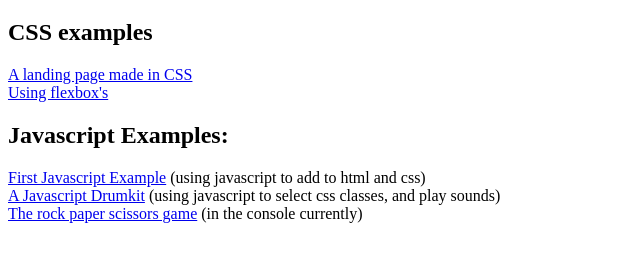
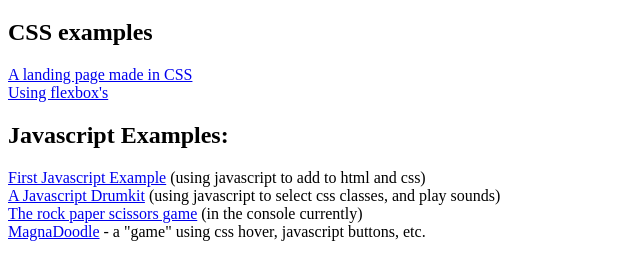
Before and after one commit to leggman7/leggman7.github.io, a plain HTML site: page index.html in a window 1280 px wide. Shown: the part 61-340 px from the top of the page, without its empty margins (0-641 px from the left). Drawn offline with Linux system fonts and the light colour scheme.

Commit message:
Update index.html file to include magnadoodle

```diff
--- a/index.html
+++ b/index.html
@@ -18,7 +18,8 @@
   <div><a href="./javascript_example1/javascript_example1.html">First Javascript Example</a> (using javascript to add to html and css)</div>
   <div><a href="./javascript_drumkit/index.html">A Javascript Drumkit</a> (using javascript to select css classes, and play sounds) </div>
   <div><a href="./Rock_Paper_Scissors/rock_paper_scissors.html">The rock paper scissors game<a/> (in the console currently)</div>
-</div>
+    <div><a href="./etch_a_sketch/etch.html">MagnaDoodle<a/> - a "game" using css hover, javascript buttons, etc.</div>
+  </div>
 
 </body>
 </html>
```
